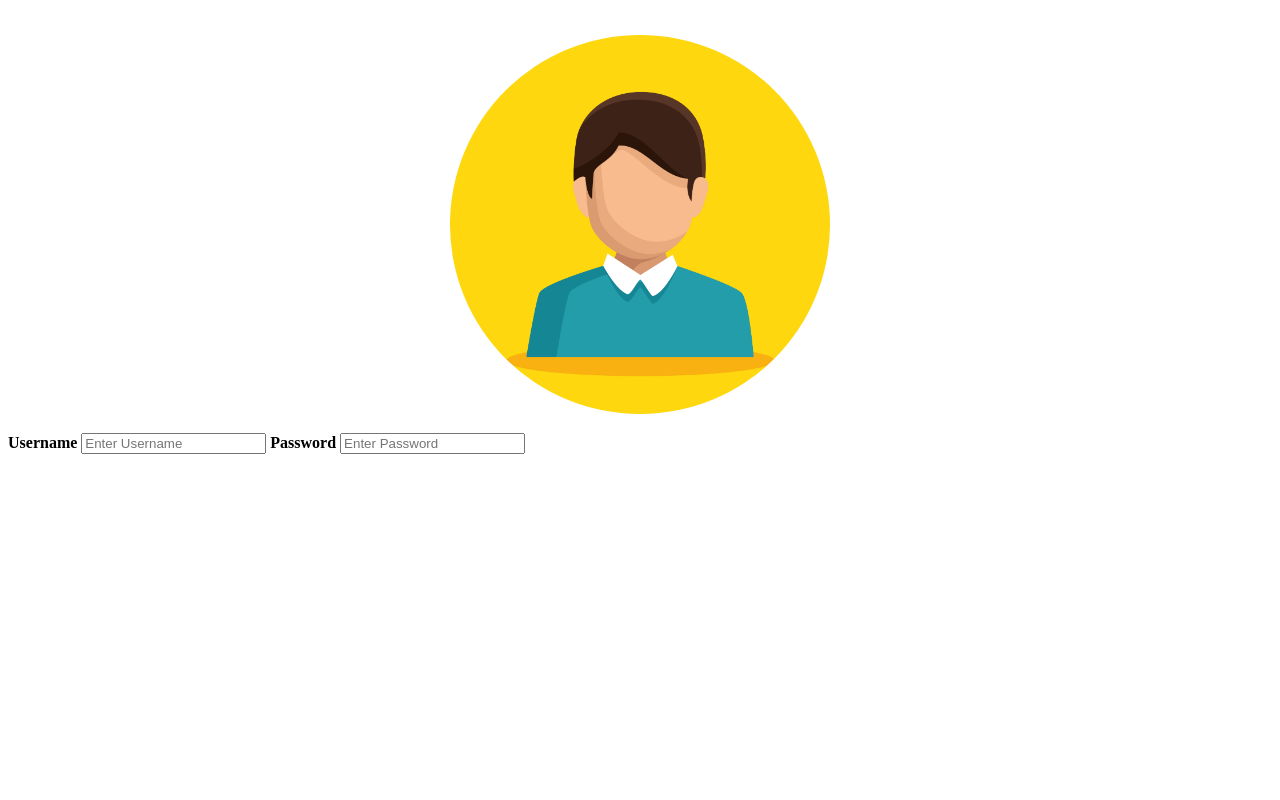
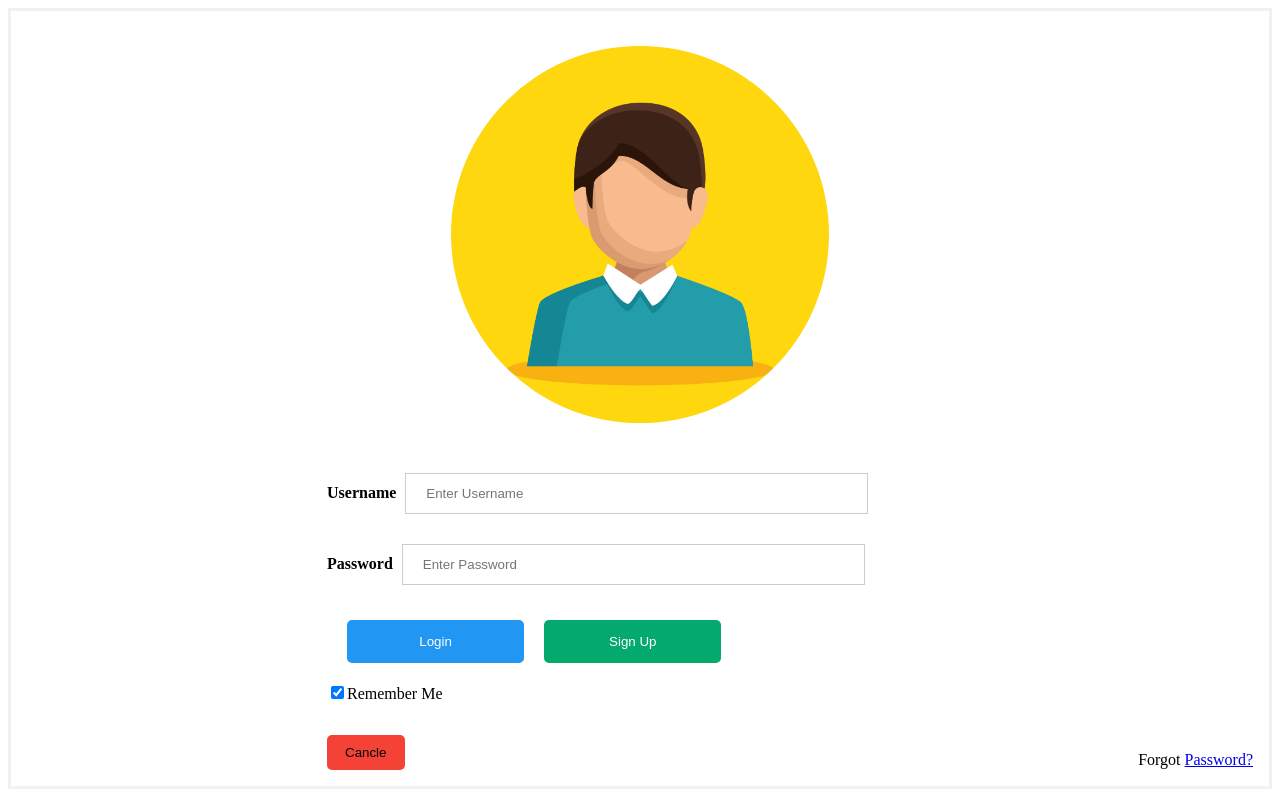
Before and after one commit to Priash1/Aurum-N-You-Private-Limited, a plain HTML site: page index.html in a window 1280 px wide. Drawn offline with Linux system fonts and the light colour scheme.

Commit message:
login signup form

```diff
--- a/index.html
+++ b/index.html
@@ -14,11 +14,24 @@
         <div class="imgcontainer">
             <img class="avatar" src="images/60111.jpg" alt="">
         </div>
+        <div>
+            <div class="container">
+                <label for="uname"><b>Username</b></label>
+                <input type="text" placeholder="Enter Username" name="uname" required><br>
+                <label for="psw"><b>Password</b></label>
+                <input type="text" placeholder="Enter Password" name="psw" required>
+                <div class="btn">
+                    <button id="login" type="submit">Login</button>
+                    <button id="signup" type="submit">Sign Up</button>
+                </div>
+                <label>
+                    <input type="checkbox" checked="checked" name="remember">Remember Me
+                </label>
+            </div>
+        </div>
         <div class="container">
-            <label for="uname"><b>Username</b></label>
-            <input type="text" placeholder="Enter Username" name="uname" required>
-            <label for="psw"><b>Password</b></label>
-            <input type="text" placeholder="Enter Password" name="psw" required>
+            <button type="button" class="cancelbtn">Cancle</button>
+            <span class="psw">Forgot <a href="#">Password?</a></span>
         </div>
     </form>
 
--- a/style.css
+++ b/style.css
@@ -1,3 +1,8 @@
+/* Bordered form */
+form{
+    border: 3px solid #f1f1f1;
+}
+/* Full-width inputs */
 .avatar{
     width: 30%;
     border-radius: 50%;
@@ -6,3 +11,66 @@
     text-align: center;
     margin: 35px 0px 15px 0px;
 }
+input[type=text], input[type=password] {
+    width: 50%;
+    padding: 12px 20px;
+    margin: 15px 5px;
+    display: inline-block;
+    border: 1px solid #ccc;
+    box-sizing: border-box;
+  }
+  .container{
+      margin-left: 300px;
+  }
+  /* Set a style for all buttons */
+  button {
+    padding: 14px 20px;
+    border: none;
+    cursor: pointer;
+    width: 20%;
+    margin-right: 20px;
+    border-radius: 5px;
+  }
+  #login{
+    background-color: #2196f3;
+    color: white;
+  }
+  #signup{
+    background-color: #04AA6D;
+    color: white;
+  }
+  /* Add a hover effect for buttons */
+button:hover {
+    opacity: 0.8;
+  }
+
+.btn{
+      display: flex;
+      margin: 20px;
+
+  }
+  .cancelbtn {
+    width: auto;
+    padding: 10px 18px;
+    background-color: #f44336;
+  }
+  .container{
+      padding: 16px;
+  }
+  /* The "Forgot password" text */
+span.psw {
+    float: right;
+    padding-top: 16px;
+  }
+
+
+  /* Change styles for span and cancel button on extra small screens */
+@media screen and (max-width: 300px) {
+    span.psw {
+      display: block;
+      float: none;
+    }
+    .cancelbtn {
+      width: 100%;
+    }
+  }
```
